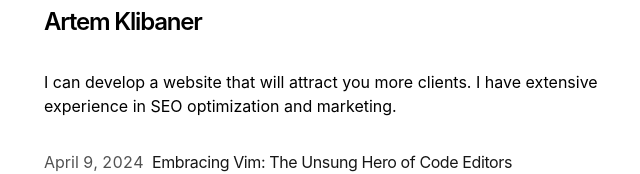
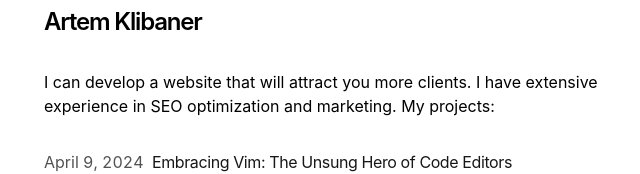
Before and after one commit to z97/my-cv, a Next.js app: page / in a window 1280 px wide. Shown: the part 130-304 px from the top of the page, without its empty margins (308-948 px from the left). Built offline with nearby package versions, Linux system fonts and the light colour scheme.

Commit message:
Update page.tsx

```diff
--- a/app/page.tsx
+++ b/app/page.tsx
@@ -7,7 +7,7 @@ export default function Page() {
         Artem Klibaner
       </h1>
       <p className="mb-4">
-        {`I can develop a website that will attract you more clients. I have extensive experience in SEO optimization and marketing.`}
+        {`I can develop a website that will attract you more clients. I have extensive experience in SEO optimization and marketing. My projects:`}
       </p>
       <div className="my-8">
         <BlogPosts />
```
